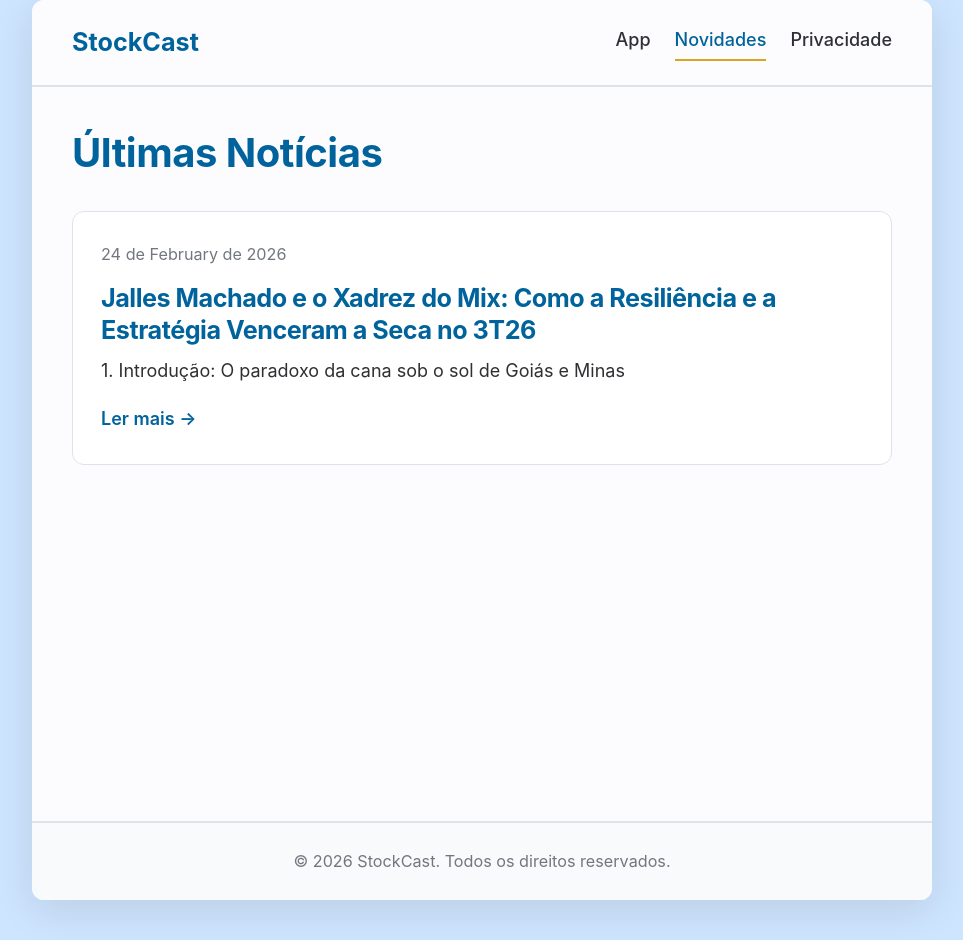
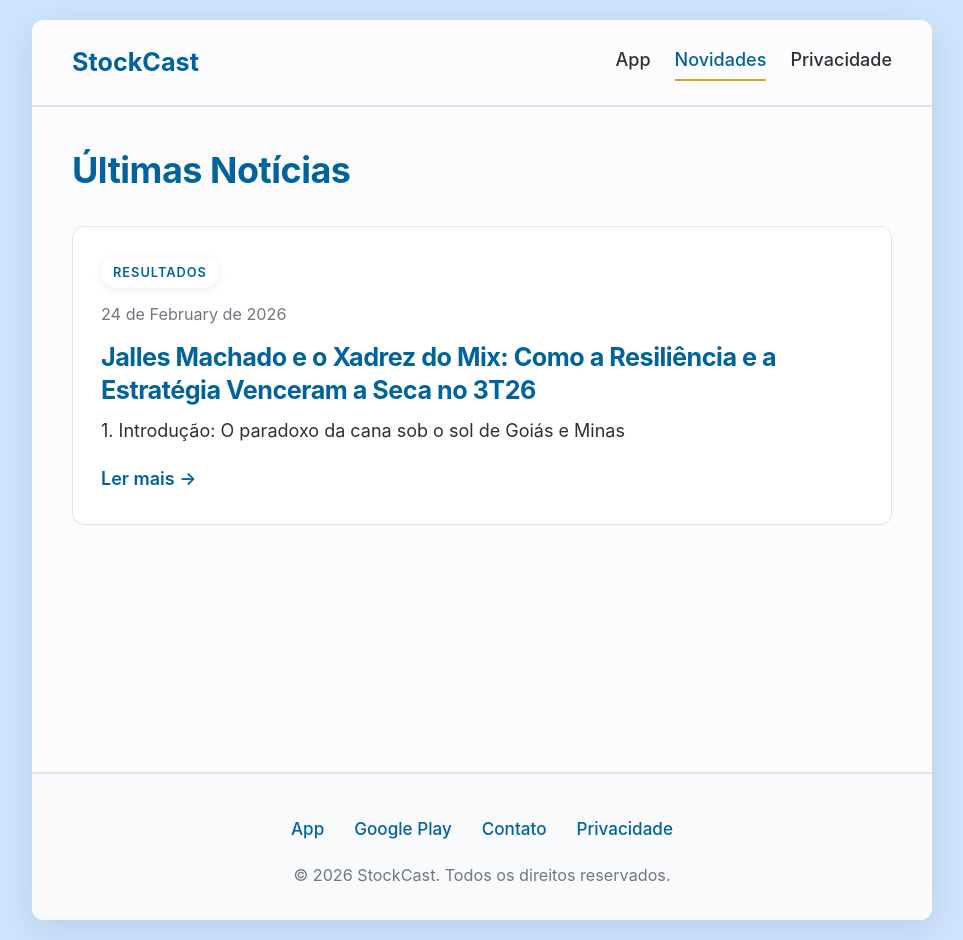
Before and after one commit to StockCast/stockcast.github.io, a Jekyll site: the page built from index.markdown, in a window 1280 px wide. Shown: the whole page, without its empty margins (158-1121 px from the left). Built offline with Jekyll 4.4.1, drawn with Linux system fonts in a browser that asks for light colours.

Commit message:
feat(theme): align news blog visuals with landing page
- Add body padding (20px/10px) so container floats in blue background
- Replace flat category label with white pill badge on post cards
- Surface category badge on home page post list
- Update footer with App/Play/Contato/Privacidade links row
- Resize .home-heading to 2em with -0.5px letter-spacing
- Add favicon, canonical, and meta description to all layouts
- Add Open Graph and Twitter card tags to post layout
- Add prefers-reduced-motion support

Co-Authored-By: Claude Sonnet 4.6 <noreply@anthropic.com>

```diff
--- a/_includes/footer.html
+++ b/_includes/footer.html
@@ -1,3 +1,9 @@
 <footer>
+  <div class="footer-links">
+    <a href="https://stockcast.com.br">App</a>
+    <a href="https://play.google.com/store/apps/details?id=br.eng.jebertacchi.StockCast" target="_blank">Google Play</a>
+    <a href="mailto:stockcast.app@gmail.com">Contato</a>
+    <a href="https://stockcast.com.br/privacy-policy.html">Privacidade</a>
+  </div>
   <p>&copy; 2026 StockCast. Todos os direitos reservados.</p>
 </footer>
--- a/_layouts/default.html
+++ b/_layouts/default.html
@@ -5,6 +5,10 @@
   <meta name="viewport" content="width=device-width, initial-scale=1.0">
   <title>{{ page.title | default: site.title }}</title>
   <link rel="stylesheet" href="{{ site.url }}/assets/css/style.css">
+  <link rel="icon" type="image/png" href="https://stockcast.com.br/favicon.png">
+  <link rel="apple-touch-icon" href="https://stockcast.com.br/favicon.png">
+  <link rel="canonical" href="{{ page.url | absolute_url }}">
+  <meta name="description" content="{{ page.description | default: site.description | escape }}">
 </head>
 <body>
   <div class="container">
--- a/_layouts/home.html
+++ b/_layouts/home.html
@@ -5,6 +5,10 @@
   <meta name="viewport" content="width=device-width, initial-scale=1.0">
   <title>{{ page.title | default: site.title }}</title>
   <link rel="stylesheet" href="{{ site.url }}/assets/css/style.css">
+  <link rel="icon" type="image/png" href="https://stockcast.com.br/favicon.png">
+  <link rel="apple-touch-icon" href="https://stockcast.com.br/favicon.png">
+  <link rel="canonical" href="{{ page.url | absolute_url }}">
+  <meta name="description" content="{{ page.description | default: site.description | escape }}">
 </head>
 <body>
   <div class="container">
@@ -16,6 +20,9 @@
       <div class="post-list">
         {% for post in site.posts %}
         <article class="post-card">
+          {% if post.categories %}
+          <span class="post-category">{{ post.categories | first }}</span>
+          {% endif %}
           <p class="post-meta">
             {{ post.date | date: "%d de %B de %Y" }}
           </p>
--- a/assets/css/style.css
+++ b/assets/css/style.css
@@ -29,6 +29,7 @@ body {
   color: var(--text);
   background: var(--background);
   min-height: 100vh;
+  padding: 20px;
 }
 
 .container {
@@ -221,12 +222,17 @@ p {
 
 /* Editorial: Category Tag */
 .post-category {
-  display: inline-block;
-  font-size: 0.75rem;
+  display: inline-flex;
+  align-items: center;
+  background: white;
+  color: var(--primary);
+  padding: 4px 12px;
+  border-radius: 20px;
+  font-size: 0.8rem;
   font-weight: 600;
+  letter-spacing: 1px;
   text-transform: uppercase;
-  letter-spacing: 2px;
-  color: var(--primary);
+  box-shadow: 0 2px 8px rgba(0, 0, 0, 0.08);
   margin-bottom: 12px;
 }
 
@@ -315,9 +321,30 @@ p {
 
 footer {
   text-align: center;
-  padding: 24px 40px;
+  padding: 40px 40px 30px 40px;
   border-top: 2px solid var(--border);
   background: #F9FAFB;
+}
+
+.footer-links {
+  display: flex;
+  justify-content: center;
+  gap: 30px;
+  margin-bottom: 16px;
+  flex-wrap: wrap;
+}
+
+.footer-links a {
+  color: var(--primary);
+  font-weight: 500;
+  font-size: 0.95em;
+  text-decoration: none;
+  transition: color 0.3s ease;
+}
+
+.footer-links a:hover {
+  color: var(--primary-hover);
+  text-decoration: underline;
 }
 
 footer p {
@@ -328,9 +355,10 @@ footer p {
 
 /* Homepage heading */
 .home-heading {
-  font-size: 2.5rem;
+  font-size: 2em;
   margin-bottom: 32px;
   color: var(--primary);
+  letter-spacing: -0.5px;
 }
 
 @media (max-width: 768px) {
@@ -400,6 +428,17 @@ footer p {
   }
 
   footer {
-    padding: 20px;
+    padding: 28px 20px;
+  }
+
+  .footer-links {
+    gap: 20px;
   }
 }
+
+@media (prefers-reduced-motion: reduce) {
+  * {
+    animation: none !important;
+    transition: none !important;
+  }
+}
```
Also changed, not shown: _layouts/post.html (+11 -0 lines).
